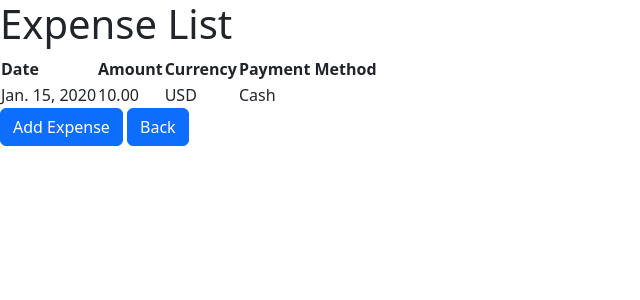
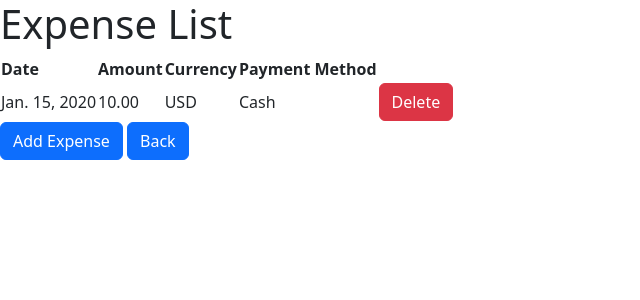
Before and after one commit to nikelyandjelo/Data_Project, a Django app: page /expense/ in a window 1280 px wide. Shown: the top 300 px of the page, without its empty margins (0-640 px from the left). Run offline with Django 4.2, Linux system fonts and the light colour scheme; tables that the repository leaves empty hold one stand-in row (values such as "Sample post"); some libraries are stand-ins or nearby versions.

Commit message:
added conditional block for expense_list func

```diff
--- a/dataProject/myproject/main_page/templates/expense_list.html
+++ b/dataProject/myproject/main_page/templates/expense_list.html
@@ -8,6 +8,8 @@
 </head>
 <body>
     <h1>Expense List</h1>
+     <form method="POST" action="{% url 'expense_list' %}">
+        {% csrf_token %}
     <table>
         <thead>
             <tr>
@@ -24,6 +26,9 @@
                     <td>{{ expense.amount }}</td>
                     <td>{{ expense.currency }}</td>
                     <td>{{ expense.payment_method }}</td>
+                    <td>
+                        <button type="submit" name="delete" value="{{ expense.id }}" class="btn btn-danger">Delete</button>
+                    </td>
                 </tr>
                 {% empty %}
                 <tr>
--- a/dataProject/myproject/main_page/views.py
+++ b/dataProject/myproject/main_page/views.py
@@ -103,6 +103,11 @@ def income_list(request):
 
 def expense_list(request):
     expenses = Expense.objects.all()
+    if request.method == 'POST' and 'delete' in request.POST:
+        expense_id =request.POST.get('delete')
+        expense = Expense.objects.get(id=expense_id)
+        expense.delete()
+        return redirect('expense_list')
     return render(request, 'expense_list.html', {'expenses': expenses})
 
 def add_income(request):
```
